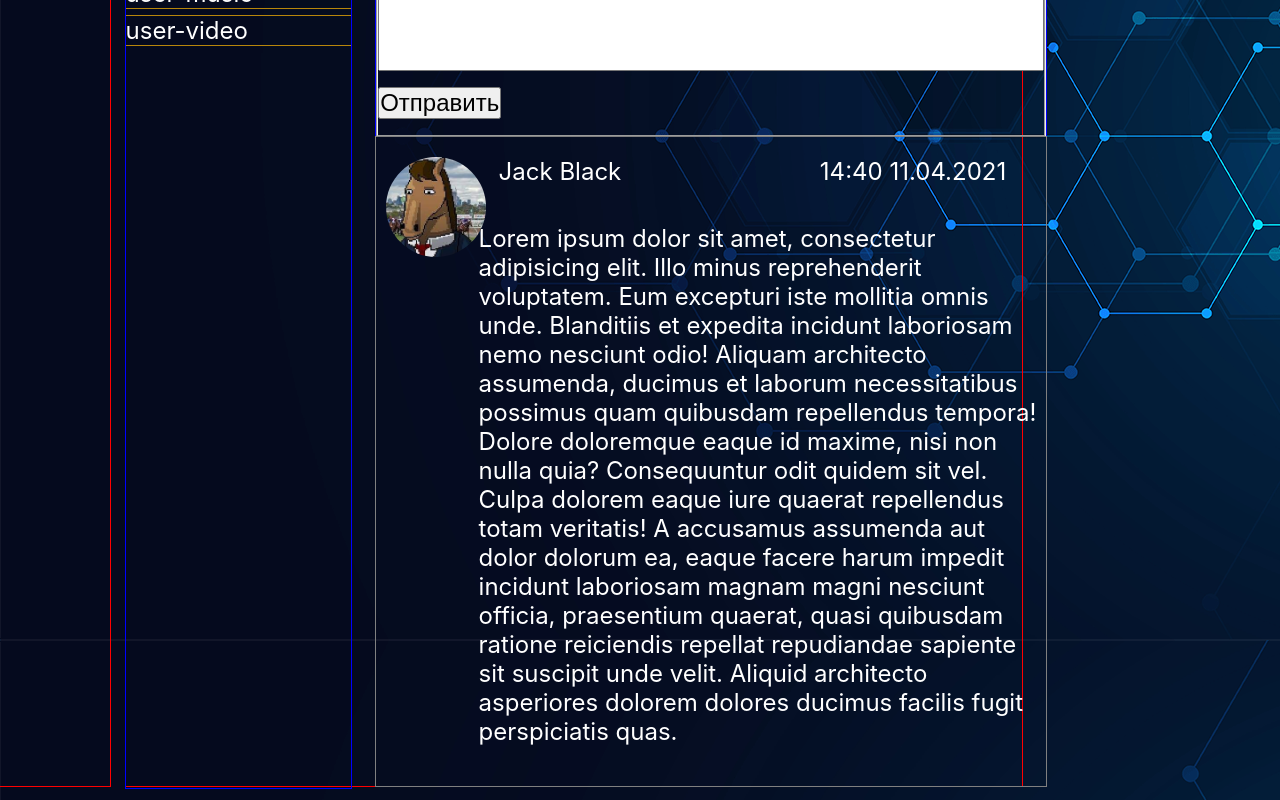
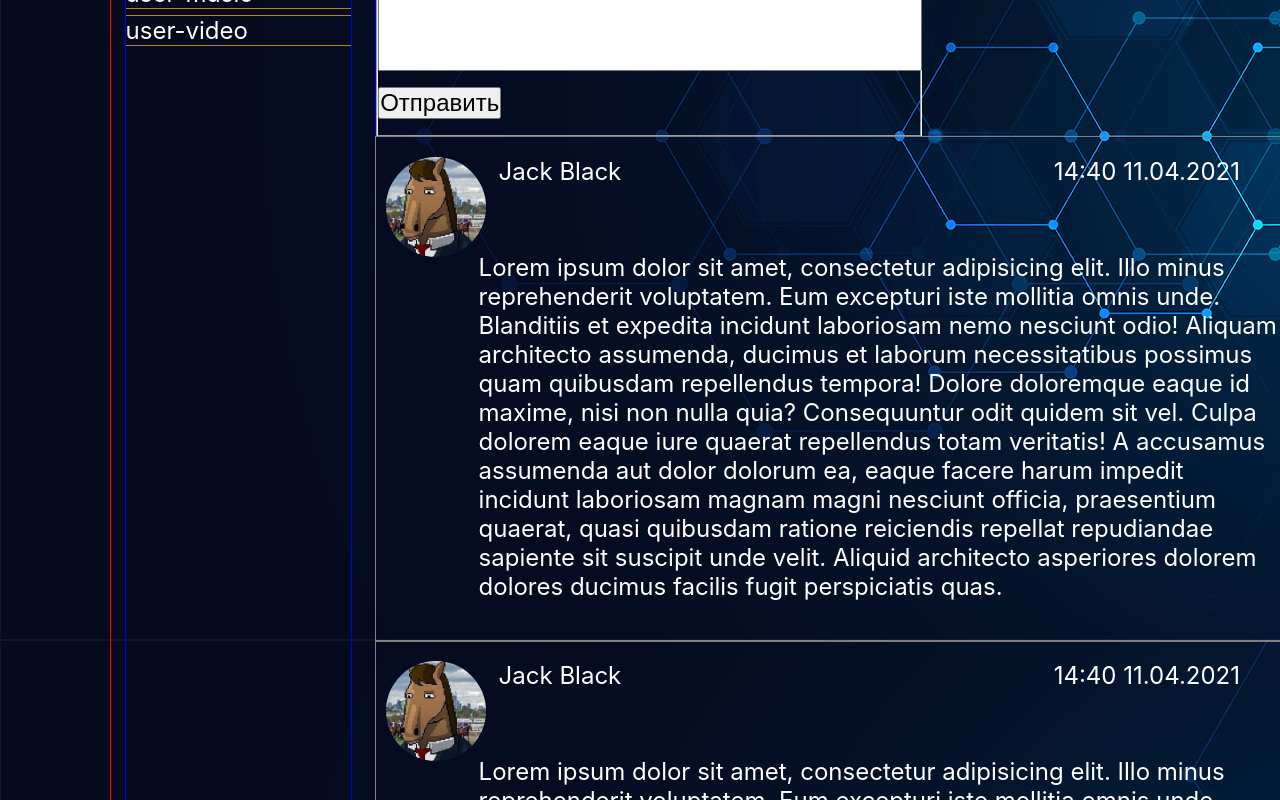
Before and after one commit to Andrey111706/reactproject, a React (Create React App) app: page /userPage in a window 1280 px wide. Shown: the part 440-1240 px from the top of the page. Built offline with nearby package versions, Linux system fonts and the light colour scheme.

Commit message:
create new folders and make some lojic here

```diff
--- a/src/App.css
+++ b/src/App.css
@@ -1,7 +1,9 @@
+
 body {
     background-image: url("./background.png");
     color: white;
     background-attachment: fixed;
+
 
 }
 
@@ -21,7 +23,7 @@ body {
     grid-template-areas: 'head head head'
                        'navi content content'
                        'footer footer footer';
-    grid-template-columns:  auto 1fr;
+    grid-template-columns:  auto 2fr;
     grid-template-rows: auto 1fr;
     grid-gap: 2vh;
     height: 100vh;
@@ -39,6 +41,7 @@ body {
 
 .userPage {
     grid-area: content;
+    min-width: 720px;
 }
 
 .footer {
--- a/src/components/navigation/Navigation.module.css
+++ b/src/components/navigation/Navigation.module.css
@@ -11,4 +11,5 @@
     padding: 10px;
     align-self: auto;
     width: 7vw;
+    min-width: 76px;
 }
--- a/src/components/userPage/UserPage.js
+++ b/src/components/userPage/UserPage.js
@@ -4,7 +4,8 @@ import s from "./UserPage.module.css"
 
 const UserPage = function () {
     return (
-        <div className={`${s.content} userPage`}>
+        <div className={`${s.userPage} userPage`}>
+
             <div className={s.userimage}>
                 <img src='./user-image.jpg' alt=''/>
             </div>
--- a/src/components/userPage/UserPage.module.css
+++ b/src/components/userPage/UserPage.module.css
@@ -1,16 +1,18 @@
-.content {
+.userPage {
     display: grid;
+    position: relative;
     grid-template-columns:  auto 1fr;
     grid-template-rows: auto auto;
     grid-gap: 2vw;
-    width: 70vw;
+
 }
-.content > div {
+.userPage > div {
     outline: 1px solid blue;
 }
 
 .userInform {
     display: block;
+    position: relative;
 
 }
 
@@ -25,7 +27,7 @@
     color: white;
     display: inline-block;
     position: absolute;
-    left: 12vw;
+    left: 130px;
 }
 
 .userimage img {
@@ -50,61 +52,3 @@
     outline: 1px solid darkgoldenrod;
     margin: 1vh 0;
 }
-
-/*POSTS*/
-fieldset {
-    display: block;
-    position: relative;
-    width: 30%;
-
-}
-
-#newpost textarea {
-    resize: none;
-
-}
-
-#newpost > * {
-    display: block;
-    margin-bottom: 2vh;
-    color: black;
-}
-.allposts{
-    display: block;
-    position: relative;
-    width: 100%;
-    height: auto;
-    margin: 0;
-    padding: 0;
-}
-.post{
-    position: relative;
-    box-sizing: border-box;
-    width:100%;
-    height:auto;
-    padding-left:8vw;
-    outline: 1px solid gray;
-    padding-bottom: 40px;
-}
-.post img{
-    top:20px;
-    left:10px;
-    position: absolute;
-    display: block;
-    height: 100px;
-    width:100px;
-    border-radius:50%;
-
-}
-.timeInPost{
-    position: absolute;
-    display: block;
-    top: 20px;
-    right: 40px;
-
-}
-.post .username {
-    position: relative;
-    top:20px;
-    left:20px;
-}
--- a/src/components/userPage/userPosts/UserPosts.js
+++ b/src/components/userPage/userPosts/UserPosts.js
@@ -1,5 +1,6 @@
 import React from "react";
 import s from "./UserPosts.module.css"
+import Post from "./post/post"
 
 const UserPosts = function () {
     return (
@@ -8,30 +9,17 @@ const UserPosts = function () {
                 <fieldset>
                     <legend>New Post</legend>
                     <form id={s.newpost} method="post">
-                        <textarea rows="4" cols="45" name="text" placeholder={'Write, pls!'}>1</textarea>
+                        <textarea rows="4"  name="text" placeholder={'Write, pls!'}>1</textarea>
                         <input type="submit" value="Отправить"/>
                     </form>
                 </fieldset>
             </div>
 
             <div className={s.allposts}>
-                <div className={s.post}>
-                    <img src='./user-image.jpg' alt={'23'}/>
-                    <div className={s.username}>Jack Black</div>
-                    <br/><br/>
-                    <div>Lorem ipsum dolor sit amet, consectetur adipisicing elit. Illo minus reprehenderit
-                        voluptatem. Eum excepturi iste mollitia omnis unde. Blanditiis et expedita incidunt
-                        laboriosam nemo nesciunt odio! Aliquam architecto assumenda, ducimus et laborum
-                        necessitatibus possimus quam quibusdam repellendus tempora! Dolore doloremque eaque id
-                        maxime, nisi non nulla quia? Consequuntur odit quidem sit vel. Culpa dolorem eaque iure
-                        quaerat repellendus totam veritatis! A accusamus assumenda aut dolor dolorum ea, eaque
-                        facere harum impedit incidunt laboriosam magnam magni nesciunt officia, praesentium quaerat,
-                        quasi quibusdam ratione reiciendis repellat repudiandae sapiente sit suscipit unde velit.
-                        Aliquid architecto asperiores dolorem dolores ducimus facilis fugit perspiciatis quas.
-                    </div>
-                    <div className={s.timeInPost}>14:40 11.04.2021</div>
-
-                </div>
+               <Post />
+                <Post />
+                <Post />
+                <Post />
 
 
             </div>
--- a/src/components/userPage/userPosts/UserPosts.module.css
+++ b/src/components/userPage/userPosts/UserPosts.module.css
@@ -1,66 +1,14 @@
-.content {
-    display: grid;
-    grid-template-columns:  auto 1fr;
-    grid-template-rows: auto auto;
-    grid-gap: 2vw;
-    width: 70vw;
-}
-.content > div {
-    outline: 1px solid blue;
-}
 
-.userInform {
-    display: block;
-
-}
-
-.userInform .informvalue > div {
-    position: relative;
-    color: darkgray;
-    line-height: 1.6em;
-
-}
-
-.userInform .informvalue > div > div {
-    color: white;
-    display: inline-block;
-    position: absolute;
-    left: 12vw;
-}
-
-.userimage img {
-
-    border-radius: 50%;
-}
-
-.userimage {
-    width: 225px;
-    height: 225px;
-}
-
-.userContent {
-    position: relative;
-    top: 2px;
-    box-sizing: border-box;
-    width: 225px;
-
-}
-
-.userContent > div {
-    outline: 1px solid darkgoldenrod;
-    margin: 1vh 0;
-}
-
-/*POSTS*/
 fieldset {
     display: block;
     position: relative;
-    width: 30%;
+    width: 60%;
 
 }
 
 #newpost textarea {
     resize: none;
+    width:100%;
 
 }
 
@@ -77,34 +25,3 @@ fieldset {
     margin: 0;
     padding: 0;
 }
-.post{
-    position: relative;
-    box-sizing: border-box;
-    width:100%;
-    height:auto;
-    padding-left:8vw;
-    outline: 1px solid gray;
-    padding-bottom: 40px;
-}
-.post img{
-    top:20px;
-    left:10px;
-    position: absolute;
-    display: block;
-    height: 100px;
-    width:100px;
-    border-radius:50%;
-
-}
-.timeInPost{
-    position: absolute;
-    display: block;
-    top: 20px;
-    right: 40px;
-
-}
-.post .username {
-    position: relative;
-    top:20px;
-    left:20px;
-}
--- /dev/null
+++ b/src/components/userPage/userPosts/post/post.js
@@ -0,0 +1,26 @@
+import React from "react";
+import s from "./post.module.css"
+
+const Post = function () {
+    return (
+        <div className={s.post}>
+            <img src='./user-image.jpg' alt={'23'}/>
+            <div className={s.username}>Jack Black</div>
+            <br/><br/><br/>
+            <div>Lorem ipsum dolor sit amet, consectetur adipisicing elit. Illo minus reprehenderit
+                voluptatem. Eum excepturi iste mollitia omnis unde. Blanditiis et expedita incidunt
+                laboriosam nemo nesciunt odio! Aliquam architecto assumenda, ducimus et laborum
+                necessitatibus possimus quam quibusdam repellendus tempora! Dolore doloremque eaque id
+                maxime, nisi non nulla quia? Consequuntur odit quidem sit vel. Culpa dolorem eaque iure
+                quaerat repellendus totam veritatis! A accusamus assumenda aut dolor dolorum ea, eaque
+                facere harum impedit incidunt laboriosam magnam magni nesciunt officia, praesentium quaerat,
+                quasi quibusdam ratione reiciendis repellat repudiandae sapiente sit suscipit unde velit.
+                Aliquid architecto asperiores dolorem dolores ducimus facilis fugit perspiciatis quas.
+            </div>
+            <div className={s.timeInPost}>14:40 11.04.2021</div>
+        </div>
+
+
+    )
+}
+export default Post;
--- /dev/null
+++ b/src/components/userPage/userPosts/post/post.module.css
@@ -0,0 +1,34 @@
+.post {
+    position: relative;
+    box-sizing: border-box;
+    width: 100%;
+    height: auto;
+    padding-left: 8vw;
+    outline: 1px solid gray;
+    padding-bottom: 40px;
+}
+
+.post img {
+    top: 20px;
+    left: 10px;
+    position: absolute;
+    display: block;
+    height: 100px;
+    width: 100px;
+    border-radius: 50%;
+
+}
+
+.timeInPost {
+    position: absolute;
+    display: block;
+    top: 20px;
+    right: 40px;
+
+}
+
+.post .username {
+    position: relative;
+    top: 20px;
+    left: 20px;
+}
```
